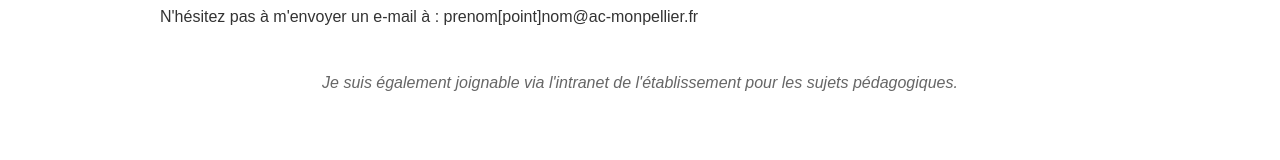
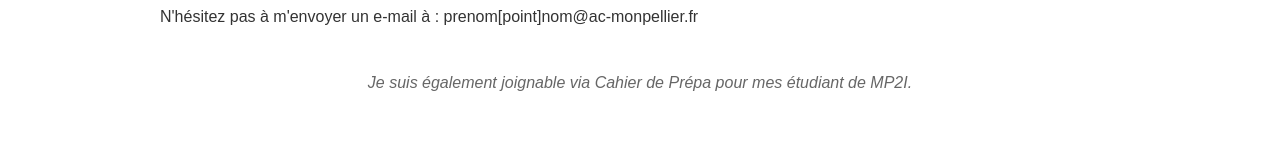
Before and after one commit to rtruffet/rtruffet.github.io, a plain HTML site: page index.html in a window 1280 px wide. Shown: the part 2388-2548 px from the top of the page. Drawn offline with Linux system fonts and the light colour scheme.

Commit message:
mini correction

```diff
--- a/index.html
+++ b/index.html
@@ -107,7 +107,7 @@
                 <h2>Contact</h2>
                 <p>Vous souhaitez me contacter ?</p>
                 <p>N'hésitez pas à m'envoyer un e-mail à : prenom[point]nom@ac-monpellier.fr</p>
-                <p class="note-contact">Je suis également joignable via l'intranet de l'établissement pour les sujets pédagogiques.</p>
+                <p class="note-contact">Je suis également joignable via Cahier de Prépa pour mes étudiant de MP2I.</p>
             </div>
         </section>
     </main>
```
